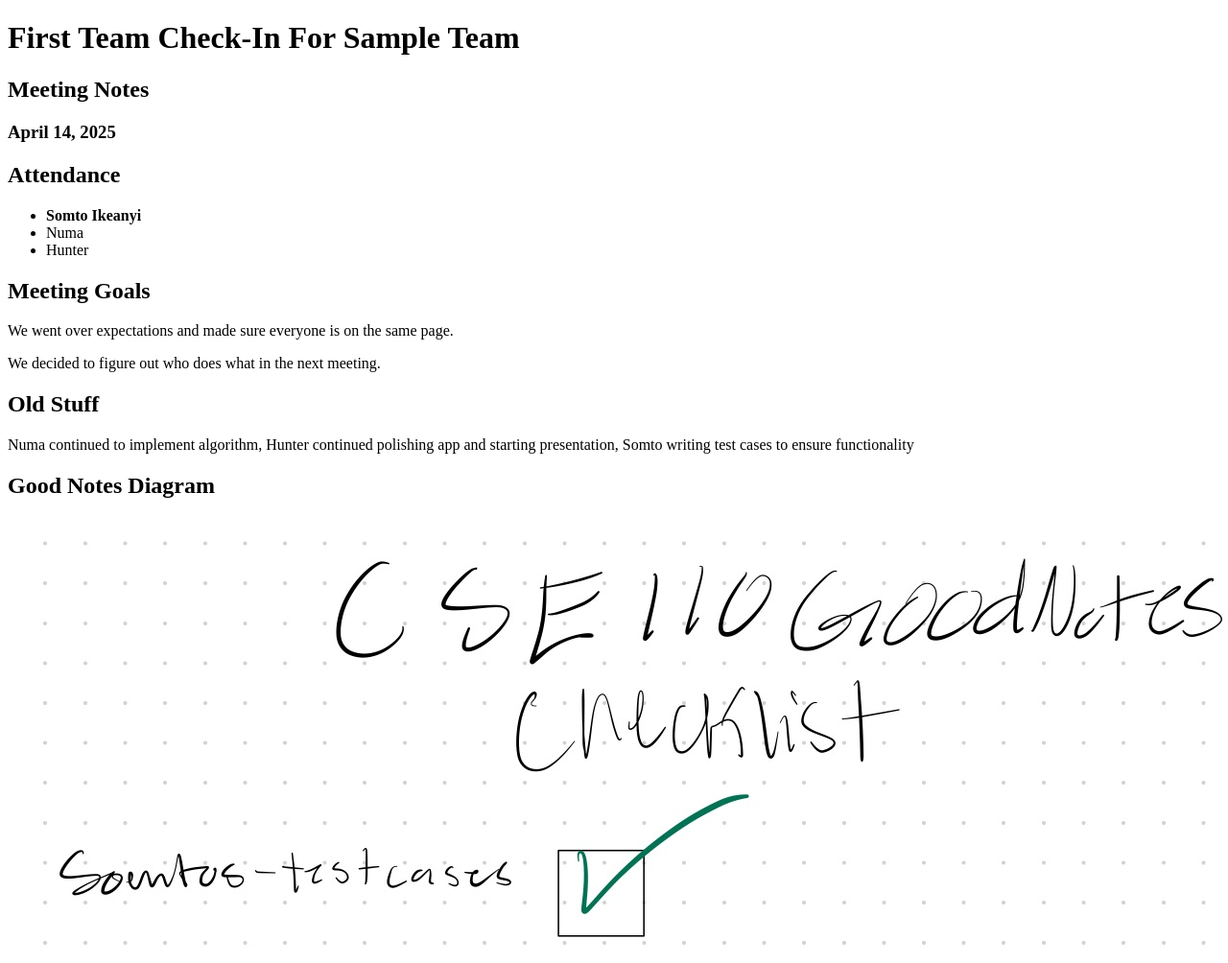
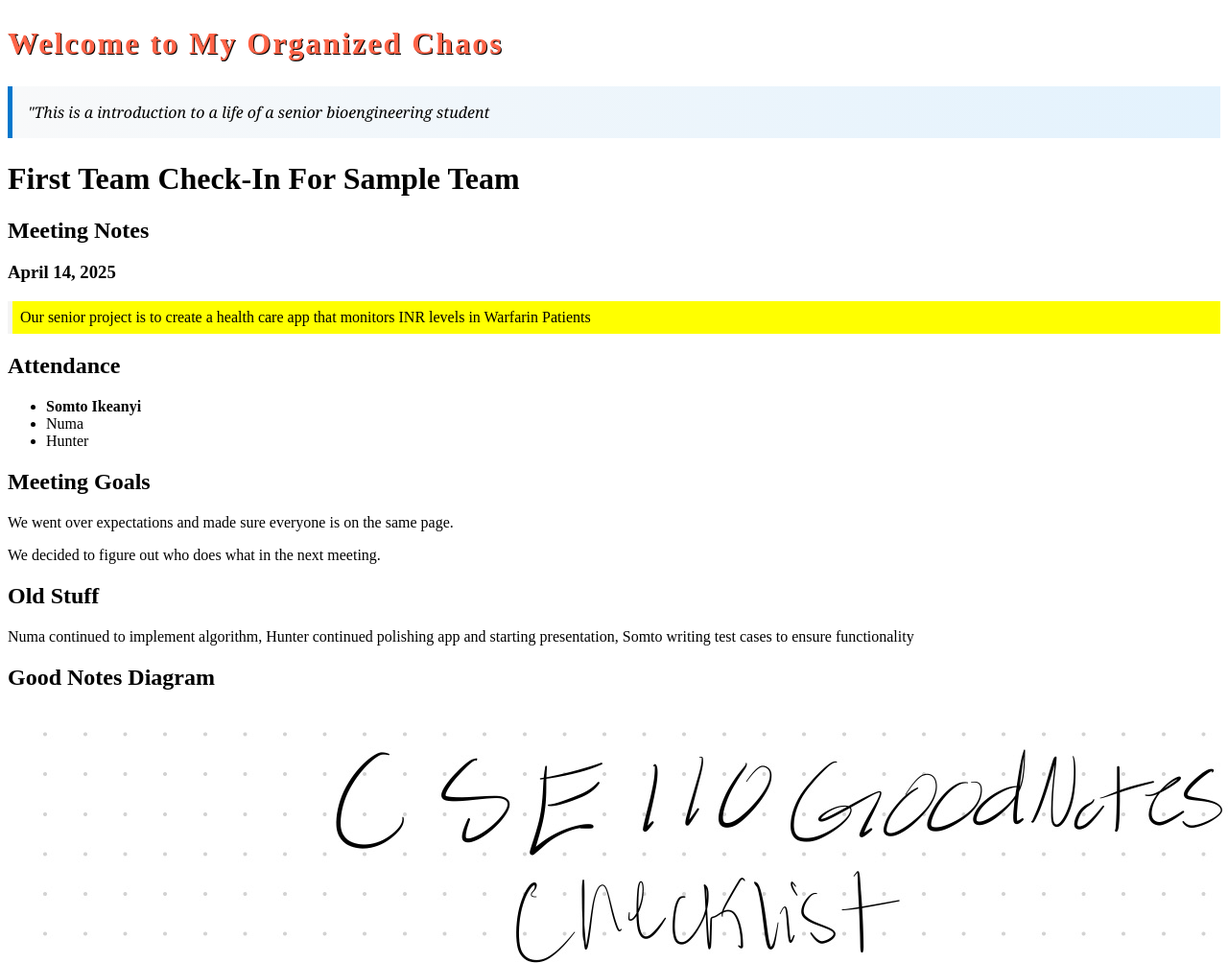
Before and after one commit to Somtoik/sp25-cse110-lab3, a plain HTML site: page index.html in a window 1280 px wide. Shown: the top 1004 px of the page at 96% size. Drawn offline with Linux system fonts and the light colour scheme.

Commit message:
Linked style and added internal styles

```diff
--- a/index.html
+++ b/index.html
@@ -5,17 +5,36 @@
   <title>First Team Check-In</title>
   <meta name="description" content="Lab 2 Meeting Notes">
   <link rel="icon" href="icon.ico">
+  <link rel="stylesheet" href="style.css">
+  <link href="https://fonts.googleapis.com/css2?family=Syne:wght@400;700&display=swap" rel="stylesheet">
+  <style>
+    .quote-block {
+      font-family: Georgia, serif;
+      background: linear-gradient(to right, #f8f9fa, #e3f2fd);
+      border-left: 5px solid #0077cc;
+      padding: 1rem;
+      margin: 1.5rem 0;
+      font-style: italic;
+    }
+    .highlight {
+      background-color: yellow;
+      border-left: 5px solid #f4f4f4;
+      padding: 0.5rem;
+    }
+  </style>
 </head>
-
 <body>
+  <h2 style="color: #FF6347; font-size: 2rem; letter-spacing: 2px; text-shadow: 1px 1px black;">
+    Welcome to My Organized Chaos
+  </h2>
+  <p class="quote-block">"This is a introduction to a life of a senior bioengineering student</p>
   <header>
     <h1>First Team Check-In For Sample Team</h1>
     <h2>Meeting Notes</h2>
     <h3>April 14, 2025</h3>
+    <p class="highlight"> Our senior project is to create a health care app that monitors INR levels in Warfarin Patients</p>
   </header>
-
   <main>
-
     <section>
       <h2>Attendance</h2>
       <ul>
```
